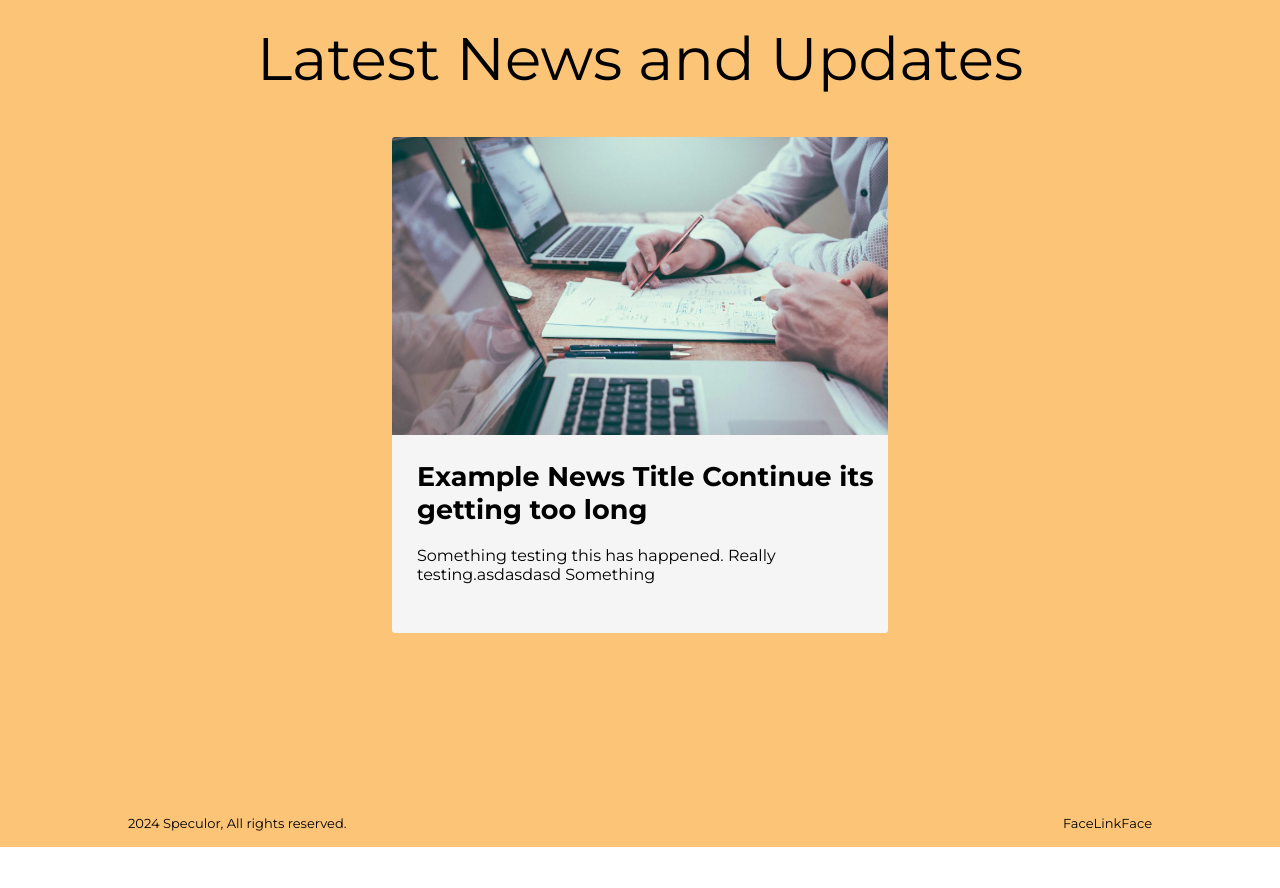
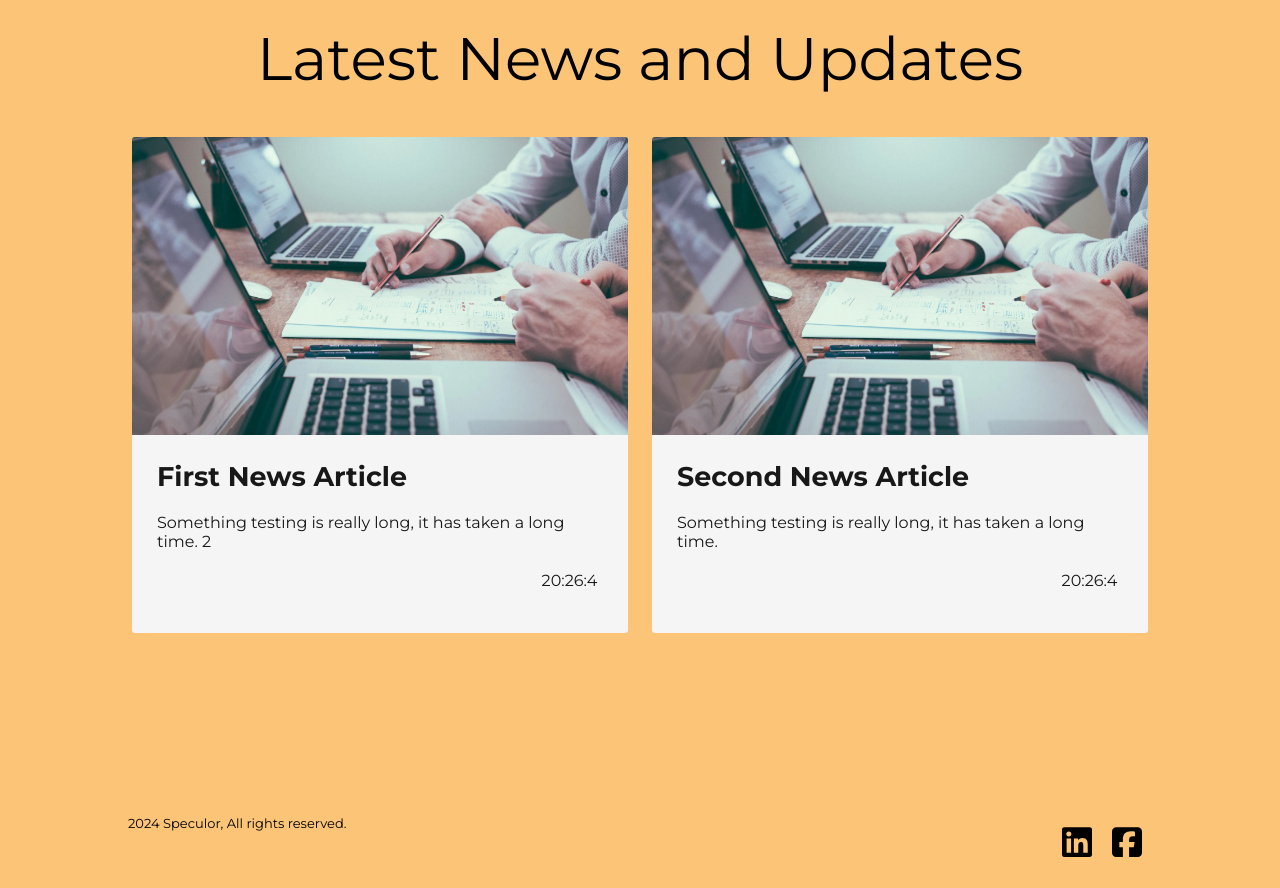
Before and after one commit to Que-sar/PhishSense, a React (Create React App) app: page /news in a window 1280 px wide. Shown: the part 500-1388 px from the top of the page. Before the commit the page ends 1347 px from the top, so only its background shows below. Built offline with nearby package versions, Linux system fonts and the light colour scheme.

Commit message:
article added and routing, just sanity left

```diff
--- a/src/frontend/components/footer/Footer.css
+++ b/src/frontend/components/footer/Footer.css
@@ -27,6 +27,14 @@
   font-size: calc(8px + 0.390625vw);
 }
 
+.linkedin,
+.facebook {
+  width: 30px;
+  height: auto;
+  margin: 10px;
+  cursor: pointer;
+}
+
 @media (max-width: 991px) {
   .footer-forms {
     flex-direction: column;
--- a/src/frontend/components/footer/Footer.js
+++ b/src/frontend/components/footer/Footer.js
@@ -1,5 +1,7 @@
 import React from "react";
 import "./Footer.css";
+import FaceIcon from "./facebook.svg";
+import LinkedinIcon from "./linkedin.svg";
 
 const Footer = () => {
   return (
@@ -12,8 +14,22 @@ const Footer = () => {
         </div>
         <div className="footer-policies right-column">
           <div className="footer-links">
-            <div className="linkedin">FaceLink</div>
-            <div className="facebook">Face</div>
+            <a
+              href="https://www.linkedin.com"
+              target="_blank"
+              rel="noopener noreferrer"
+              className="linkedin"
+            >
+              <img src={LinkedinIcon} alt="LinkedIn" />
+            </a>
+            <a
+              href="https://www.facebook.com"
+              target="_blank"
+              rel="noopener noreferrer"
+              className="facebook"
+            >
+              <img src={FaceIcon} alt="Facebook" />
+            </a>
           </div>
         </div>
       </div>
--- a/src/frontend/components/navbar/Navbar.js
+++ b/src/frontend/components/navbar/Navbar.js
@@ -20,7 +20,7 @@ const Navbar = (props) => {
   }, []);
 
   const routes = props.routes;
-  const navLinks = routes.slice(1, -1).map((route, index) => (
+  const navLinks = routes.slice(2, -1).map((route, index) => (
     <li key={`${route.reference}-${index}`} className="nav-links">
       <Link to={route.path} className={route.reference + "-link"}>
         {route.name}
--- a/src/frontend/components/navbar/hamburgerMenu/HamburgerMenu.js
+++ b/src/frontend/components/navbar/hamburgerMenu/HamburgerMenu.js
@@ -22,7 +22,7 @@ const HamburgerMenu = (props) => {
     setMenuOpen(false);
   };
 
-  const navLinks = navigationLinks.map((route) => (
+  const navLinks = navigationLinks.slice(1, -1).map((route) => (
     <Link
       to={route.path}
       className={`hamburger-links ${
--- /dev/null
+++ b/src/frontend/components/news/Article.js
@@ -0,0 +1,27 @@
+// Article.js
+import React /* { useEffect, useState } */ from "react";
+/* import { useParams } from "react-router-dom"; */
+
+const Article = () => {
+  /*   const { articleId } = useParams();
+  const [article, setArticle] = useState(null);
+
+  useEffect(() => {
+    // Fetch the article data from Sanity using the articleId
+    // setArticle with the fetched data
+  }, [articleId]);
+
+  if (!article) {
+    return <div>Loading...</div>;
+  } */
+
+  return (
+    <div>
+      {/*       <h1>{article.title}</h1>
+      <img src={article.imageUrl} alt={article.title} />
+      <p>{article.content}</p> */}
+    </div>
+  );
+};
+
+export default Article;
--- a/src/frontend/components/news/News.css
+++ b/src/frontend/components/news/News.css
@@ -74,6 +74,8 @@
   flex-direction: column;
   overflow: hidden;
   transition: transform 0.3s ease, box-shadow 0.3s ease;
+  list-style: none;
+  color: #181818;
 }
 
 .news-item:hover {
@@ -113,6 +115,12 @@
   /* Additional styling for the description */
 }
 
+.news-item-timestamp {
+  display: flex;
+  justify-content: flex-end;
+  margin-right: 2vw;
+}
+
 @media screen and (max-width: 555px) {
   .news-list {
     grid-template-columns: 1fr; /* Stack the items on smaller screens */
--- a/src/frontend/components/routing/Routes.js
+++ b/src/frontend/components/routing/Routes.js
@@ -6,8 +6,15 @@ const ContactUs = lazy(() => import("../../pages/ContactUs"));
 const Solutions = lazy(() => import("../../pages/Solutions"));
 const News = lazy(() => import("../../pages/News"));
 const NotFound = lazy(() => import("../../pages/NotFound"));
+const Article = lazy(() => import("../news/Article"));
 
 const usedRoutes = [
+  {
+    path: "/news/:articleId",
+    name: "Article",
+    reference: "article",
+    component: Article,
+  },
   {
     path: "/",
     name: "Home",
--- a/src/frontend/pages/News.js
+++ b/src/frontend/pages/News.js
@@ -1,12 +1,55 @@
-import React, { useEffect } from "react";
+import React, { useEffect /* useState */ } from "react";
 import "../components/news/News.css";
 import newsimage from "../components/news/newsimage.webp";
 import Footer from "../components/footer/Footer";
+import { Link } from "react-router-dom";
 
 const News = () => {
+  /*   const [newsArticles, setNewsArticles] = useState([]);
+   */
   useEffect(() => {
     document.title = "News - Speculor";
+
+    /*     const fetchNewsArticles = async () => {
+      try {
+        // Replace with your actual fetch call
+        const response = await fetch("URL_TO_YOUR_NEWS_API");
+        const data = await response.json();
+        setNewsArticles(data.articles); // Update the state with fetched articles
+      } catch (error) {
+        console.error("Error fetching news articles:", error);
+      }
+    };
+
+    fetchNewsArticles(); */
   }, []);
+
+  // Get the current date and time
+  const now = new Date();
+
+  // Format the time
+  const hours = now.getHours();
+  const minutes = now.getMinutes();
+  const seconds = now.getSeconds();
+
+  const article = [
+    {
+      id: "article1",
+      title: "First News Article",
+      shortdescription:
+        "Something testing is really long, it has taken a long time. 2",
+      date: `${hours}:${minutes}:${seconds}`,
+    },
+    {
+      id: "article2",
+      title: "Second News Article",
+      shortdescription:
+        "Something testing is really long, it has taken a long time.",
+      date: `${hours}:${minutes}:${seconds}`,
+      // ... other article properties
+    },
+    // ... more articles
+  ];
   return (
     <div className="news-container">
       <div className="news-header-image-container">
@@ -15,20 +58,24 @@ const News = () => {
       <div className="news-list-container">
         <div className="news-list-title">Latest News and Updates</div>
         <div className="news-list">
-          <div className="news-item">
+          {article.map((article) => (
+            <Link
+              to={`/news/${article.id}`}
+              className="news-item"
+              key={article.id}
+            >
               <div className="news-item-image">
                 <img src={newsimage} alt="News Headline" />
               </div>
               <div className="news-item-content">
-              <h3 className="news-item-title">
-                Example News Title Continue its getting too long
-              </h3>
+                <h3 className="news-item-title">{article.title}</h3>
                 <p className="news-item-description">
-                Something testing this has happened. Really testing.asdasdasd
-                Something
+                  {article.shortdescription}
                 </p>
+                <p className="news-item-timestamp">{article.date}</p>
               </div>
-          </div>
+            </Link>
+          ))}
         </div>
       </div>
       <Footer />
```
Also changed, not shown: src/frontend/components/news/NewsArticle.js (added, +7 -0 lines), src/frontend/components/footer/facebook.svg (added), src/frontend/components/footer/linkedin.svg (added). Lines whose indentation alone changed are shown as unchanged.
